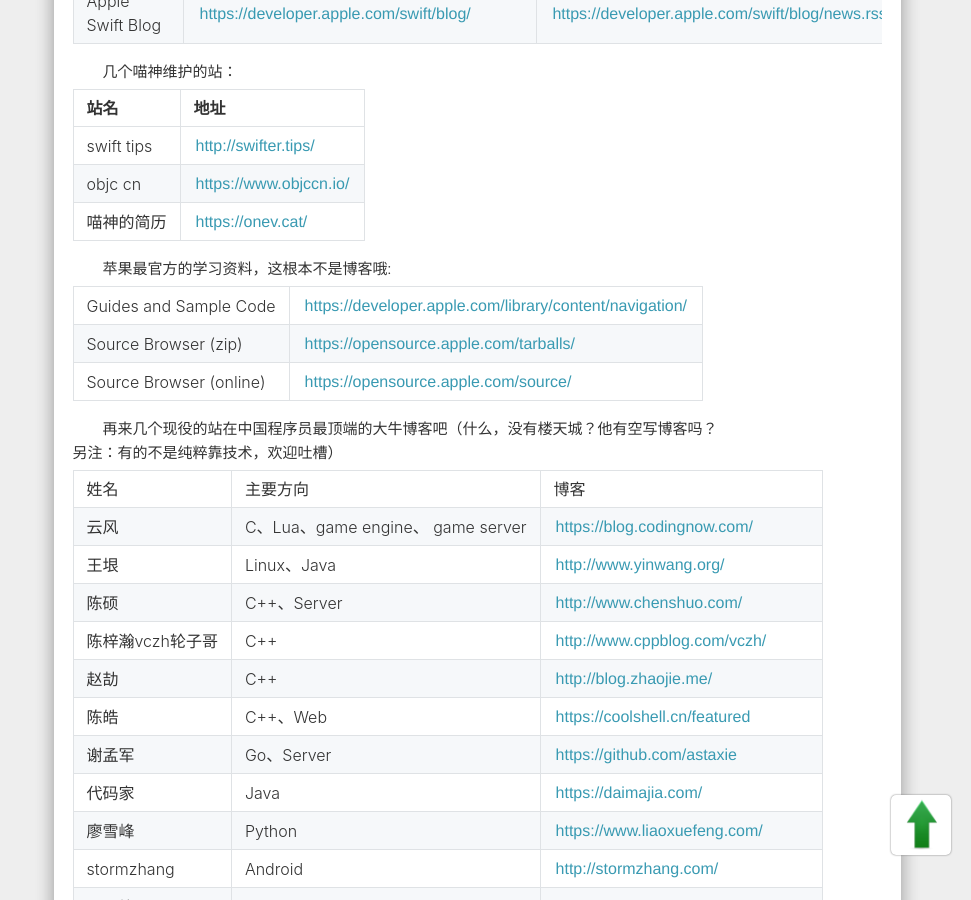
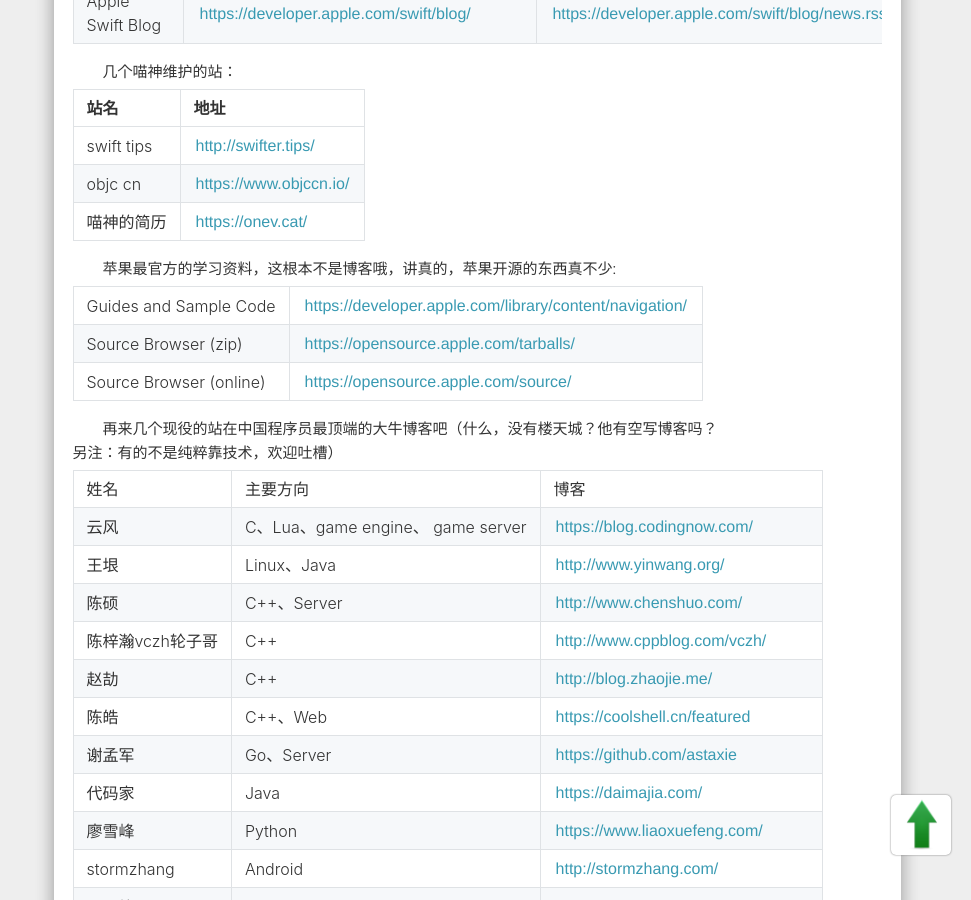
Before and after one commit to mikezone/mikezone.github.io, a Jekyll site: the page built from _posts/2017-06-26-推荐一些iOS博客.md, in a window 1280 px wide and 900 px high, scrolled down 2691 px. Shown: the whole window, without its empty margins (309-1280 px from the left). Built offline with Jekyll 4.4.1, drawn with Linux system fonts in a browser that asks for light colours; nearby versions of some CDN libraries; comment, search, counter and statistics services are not loaded.

Commit message:
no message

```diff
--- a/_posts/2017-06-26-推荐一些iOS博客.md
+++ b/_posts/2017-06-26-推荐一些iOS博客.md
@@ -125,7 +125,7 @@
 | 喵神的简历 | [https://onev.cat/](https://onev.cat/) |
 
 
-苹果最官方的学习资料，这根本不是博客哦:
+苹果最官方的学习资料，这根本不是博客哦，讲真的，苹果开源的东西真不少:
 
 | Guides and Sample Code | [https://developer.apple.com/library/content/navigation/](https://developer.apple.com/library/content/navigation/)|
 | Source Browser (zip) | [https://opensource.apple.com/tarballs/](https://opensource.apple.com/tarballs/) |
```
